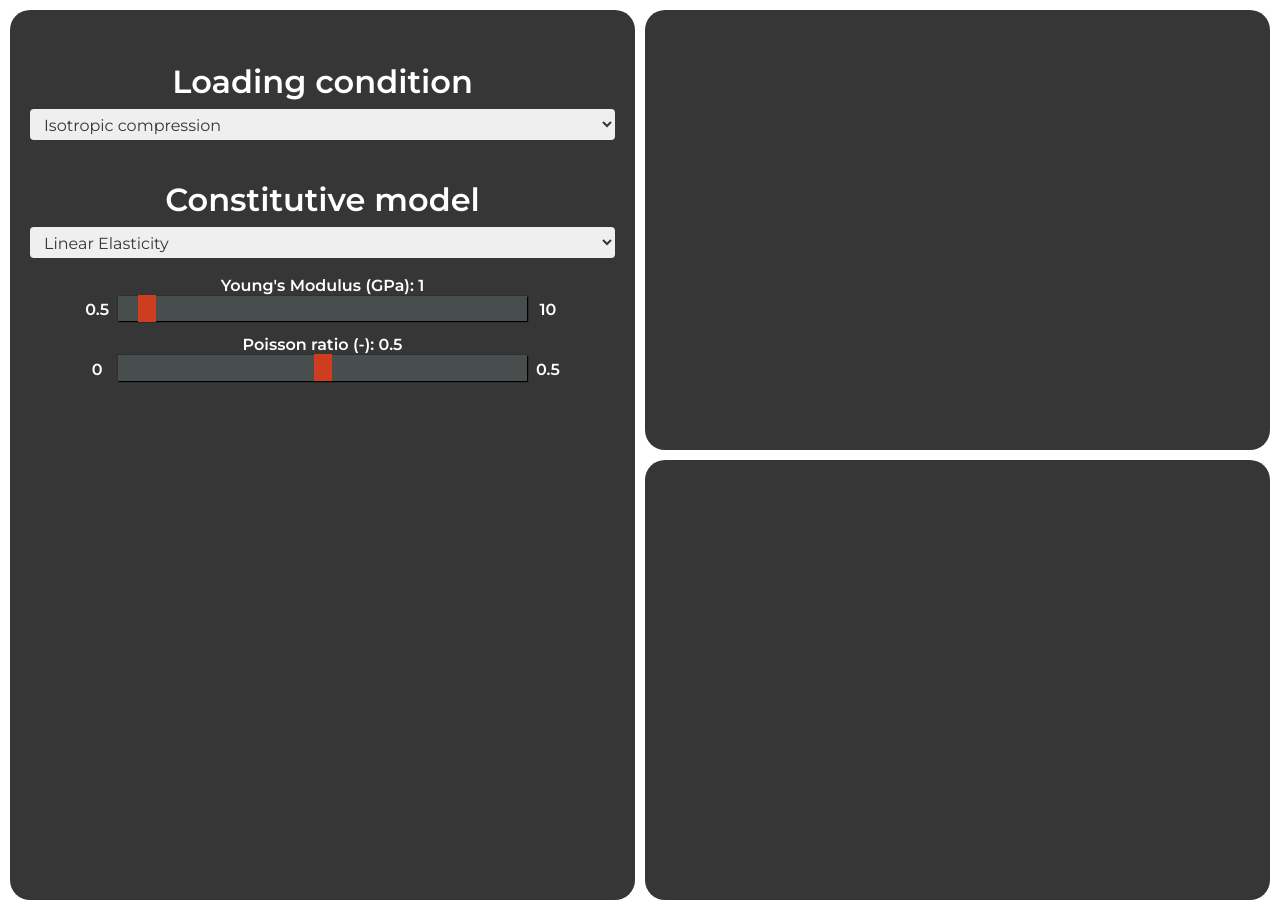
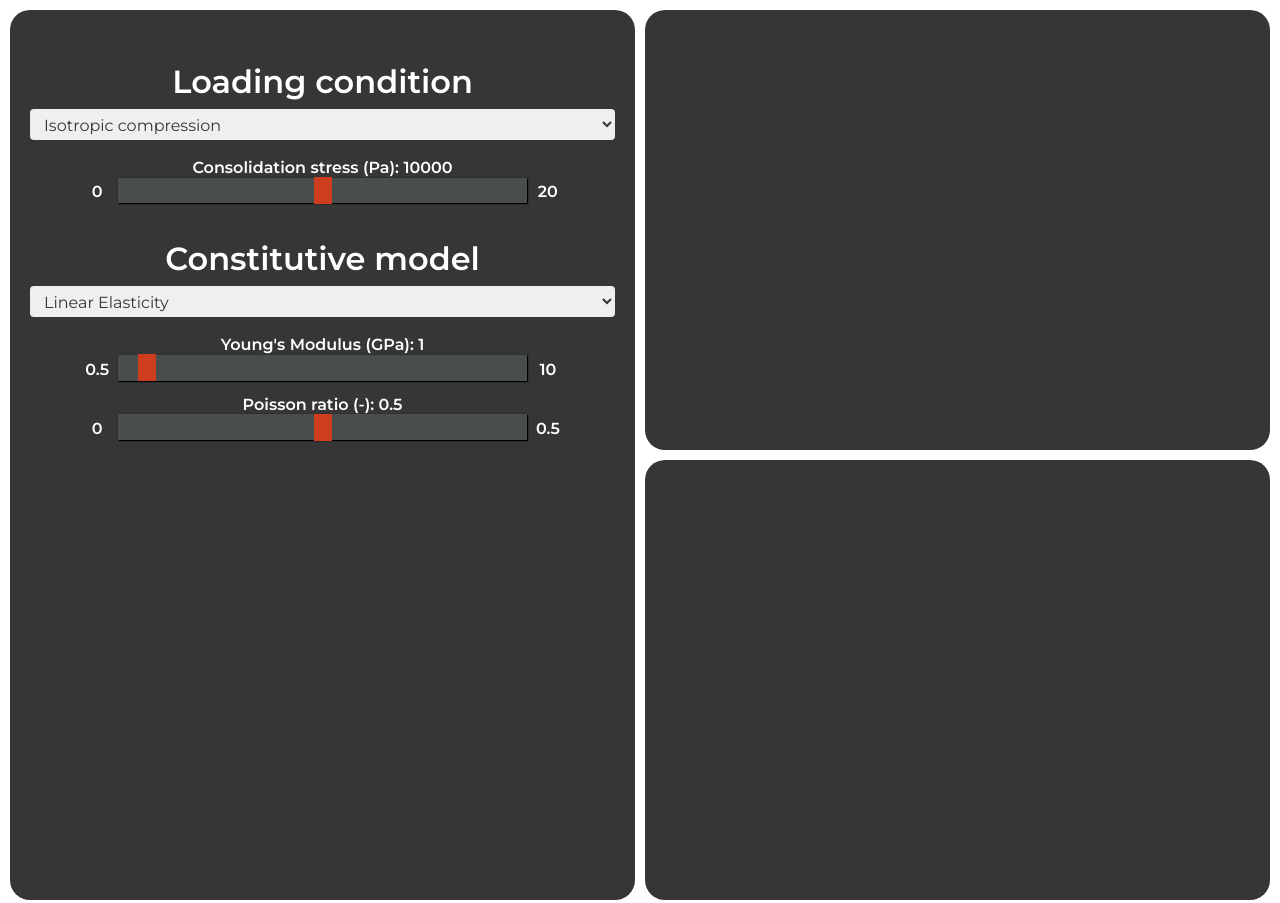
Before and after one commit to scigem/constitutive-models, a website built with webpack: page index.html in a window 1280 px wide. Shown: the top 903 px of the page. Built offline with nearby package versions, Linux system fonts and the light colour scheme; what plotly.js-dist would draw is missing.

Commit message:
updated styling. added more loading conditions.

```diff
--- a/index.html
+++ b/index.html
@@ -28,6 +28,22 @@
             <option value="triaxial_drained">Triaxial drained compression</option>
             <option value="triaxial_undrained">Triaxial undrained compression</option>
           </select>
+          <div class="variable" id="p_consolidation_div">
+            Consolidation stress (Pa): <output id="p_consolidation_out"> 10000</output>
+            <div class="slider">
+              <span class="ends">0</span>
+              <input type="range" id="p_consolidation" value="10000" min="0" max="20000" step="100" oninput="p_consolidation_out.value = p_consolidation.value" class="updater">
+              <span class="ends">20</span>
+            </div>
+          </div>
+          <div class="variable" id="q_max_div">
+            Max deviatoric stress (Pa): <output id="q_max_out"> 10000</output>
+            <div class="slider">
+              <span class="ends">0</span>
+              <input type="range" id="q_max" value="10000" min="0" max="20000" step="100" oninput="q_max_out.value = q_max.value" class="updater">
+              <span class="ends">20</span>
+            </div>
+          </div>
 
           <h1>Constitutive model</h1>
           <select id="model" class="updater">
--- a/index.js
+++ b/index.js
@@ -5,8 +5,8 @@ let de_v, de_a;
 let e_v_vec, e_a_vec, p_vec, q_vec;
 
 function linear_elasticity(){
-    let K = parseFloat(E.value)*1e6/(3*(1-2*parseFloat(nu.value))); // convert from GPa to kPa
-    let G = parseFloat(E.value)*1e6/(2*(1+parseFloat(nu.value))); // convert from GPa to kPa
+    let K = parseFloat(E.value)*1e9/(3*(1-2*parseFloat(nu.value))); // convert from GPa to Pa
+    let G = parseFloat(E.value)*1e9/(2*(1+parseFloat(nu.value))); // convert from GPa to Pa
     let dp = K*de_v;
     let dq = 2*G*de_a;
     // console.log(dp, dq);
@@ -46,30 +46,39 @@ function time_march(m) {
     let dp, dq;
     e_v_vec = [0];
     e_a_vec = [0]
-    p_vec = [1e-5];
-    q_vec = [1e-5];
+    p_vec = [1e-10];
+    q_vec = [1e-10];
 
     let current_loading = loading.options[loading.selectedIndex].value;
     if ( current_loading === 'triaxial_drained' ) {
-        de_v = 1e-3;
+        de_v = 2e-6;
         de_a = 0;
-        for (let i=0; i<10; i++){
+        let p = 0;
+        while ( p < parseFloat(p_consolidation.value)) {
             [dp, dq] = m();
+            p += dp
+            // console.log(p,dp)
             store(dp,dq);
         }
         de_v = 0;
-        de_a = 1e-3;
-        for (let i=0; i<100; i++){
+        de_a = 2e-6;
+        let q = 0;
+        while ( q < parseFloat(q_max.value)) {
             [dp, dq] = m();
+            q += dq
+            // console.log(p,dp)
             store(dp,dq);
         }
     } else if ( current_loading === 'triaxial_undrained' ) {
         alert(current_loading + ' loading not implemented yet');
     } else if ( current_loading === 'isotropic' ) {
-        de_v = 1e-3;
+        de_v = 1e-7;
         de_a = 0;
-        for (let i=0; i<100; i++){
+        let p = 0;
+        while ( p < parseFloat(p_consolidation.value)) {
             [dp, dq] = m();
+            p += dp
+            // console.log(p,dp)
             store(dp,dq);
         }
     } else if ( current_loading === 'oedometric' ) {
@@ -83,6 +92,21 @@ function time_march(m) {
 }
 
 function update() {
+    let current_loading = loading.options[loading.selectedIndex].value;
+    if ( current_loading === 'triaxial_drained' ) {
+        document.getElementById('p_consolidation_div').hidden=false ;
+        document.getElementById('q_max_div').hidden=false ;
+    } else if ( current_loading === 'triaxial_undrained' ) {
+        document.getElementById('p_consolidation_div').hidden=false ;
+        document.getElementById('q_max_div').hidden=false ;
+    } else if ( current_loading === 'isotropic' ) {
+        document.getElementById('p_consolidation_div').hidden=false ;
+        document.getElementById('q_max_div').hidden=true ;
+    } else if ( current_loading === 'oedometric' ) {
+        document.getElementById('p_consolidation_div').hidden=false ;
+        document.getElementById('q_max_div').hidden=true ;
+    }
+
     let current_model = model.options[model.selectedIndex].value;
     if ( current_model === 'linear_elasticity' ) {
         document.getElementById('E_div').hidden=false ;
@@ -113,44 +137,46 @@ function draw_graphs(){
     let trace1 = {
         x: e_v_vec,
         y: q_vec,
+        type: 'line',
+        mode: 'lines',
     };
     let layout = {
         // width: "10%",
         // height: "100%",
         xaxis: {
             automargin: true,
-            title: 'Axial strain (%)',
+            title: 'Axial strain (-)',
         },
         yaxis: {
             automargin: true,
-            title: 'Deviatoric stress (kPa)',
+            title: 'Deviatoric stress (Pa)',
         }
     }
     let config = {responsive: true}
 
     Plotly.react('graph_1', [trace1], layout, config);
 
-    let trace2 = {...trace1};
-    trace2.x = p_vec;
-    trace2.y = q_vec;
-    layout.xaxis.title = 'Pressure (kPa)';
-    layout.yaxis.title = 'Deviatoric stress (kPa)';
+    let trace2 = {...trace1 };
+    trace2.x = e_a_vec;
+    trace2.y = e_v_vec;
+    layout.xaxis.title = 'Axial strain (-)';
+    layout.yaxis.title = 'Volumetric strain (-)';
 
     Plotly.react('graph_2', [trace2], layout, config);
 
-    let trace3 = {...trace1 };
-    trace3.x = e_a_vec;
-    trace3.y = e_v_vec;
-    layout.xaxis.title = 'Axial strain (%)';
-    layout.yaxis.title = 'Volumetric strain (%)';
+    let trace3 = {...trace1};
+    trace3.x = p_vec;
+    trace3.y = q_vec;
+    layout.xaxis.title = 'Pressure (Pa)';
+    layout.yaxis.title = 'Deviatoric stress (Pa)';
 
     Plotly.react('graph_3', [trace3], layout, config);
 
     let trace4 = {...trace1 };
-    trace3.x = e_a_vec;
+    trace3.x = p_vec;
     trace3.y = e_v_vec;
-    layout.xaxis.title = 'Axial strain (%)';
-    layout.yaxis.title = 'Volumetric strain (%)';
+    layout.xaxis.title = 'Pressure (Pa)';
+    layout.yaxis.title = 'Volumetric strain (-)';
 
     Plotly.react('graph_4', [trace4], layout, config);
 
```
